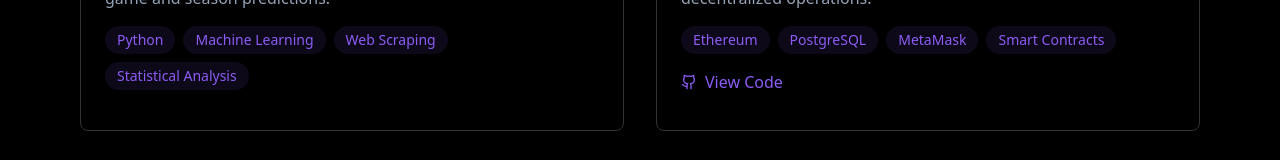
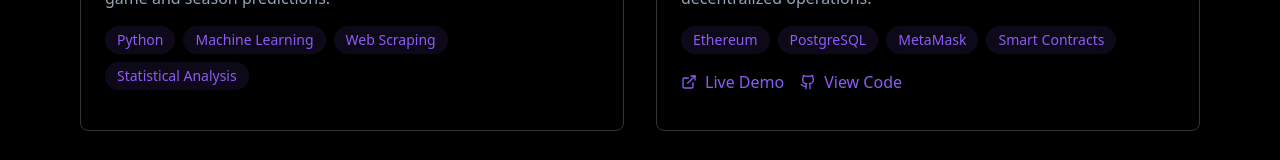
Before and after one commit to Zach-hammad/zach-hammad-portfolio, a React (Vite) app: page / in a window 1280 px wide. Shown: the part 1379-1539 px from the top of the page. Built offline with nearby package versions, Linux system fonts and the light colour scheme.

Commit message:
Add GitHub link for Web3 project
Included the GitHub repository link for the Web3 development project in the Index component.
[skip gpt_engineer]

```diff
--- a/src/pages/Index.tsx
+++ b/src/pages/Index.tsx
@@ -29,7 +29,8 @@ const Index = () => {
       description: "Built a Web3 application with MetaMask authentication, PostgreSQL backend, and Ethereum smart contracts for secure, decentralized operations.",
       technologies: ["Ethereum", "PostgreSQL", "MetaMask", "Smart Contracts"],
       imageUrl: "https://images.unsplash.com/photo-1639762681485-074b7f938ba0",
-      codeUrl: "https://github.com/example/web3-project",
+      codeUrl: "https://github.com/Zach-hammad/CS375-Project",
+      demoUrl: "https://github.com/Zach-hammad/CS375-Project"
     },
   ];
 
```
